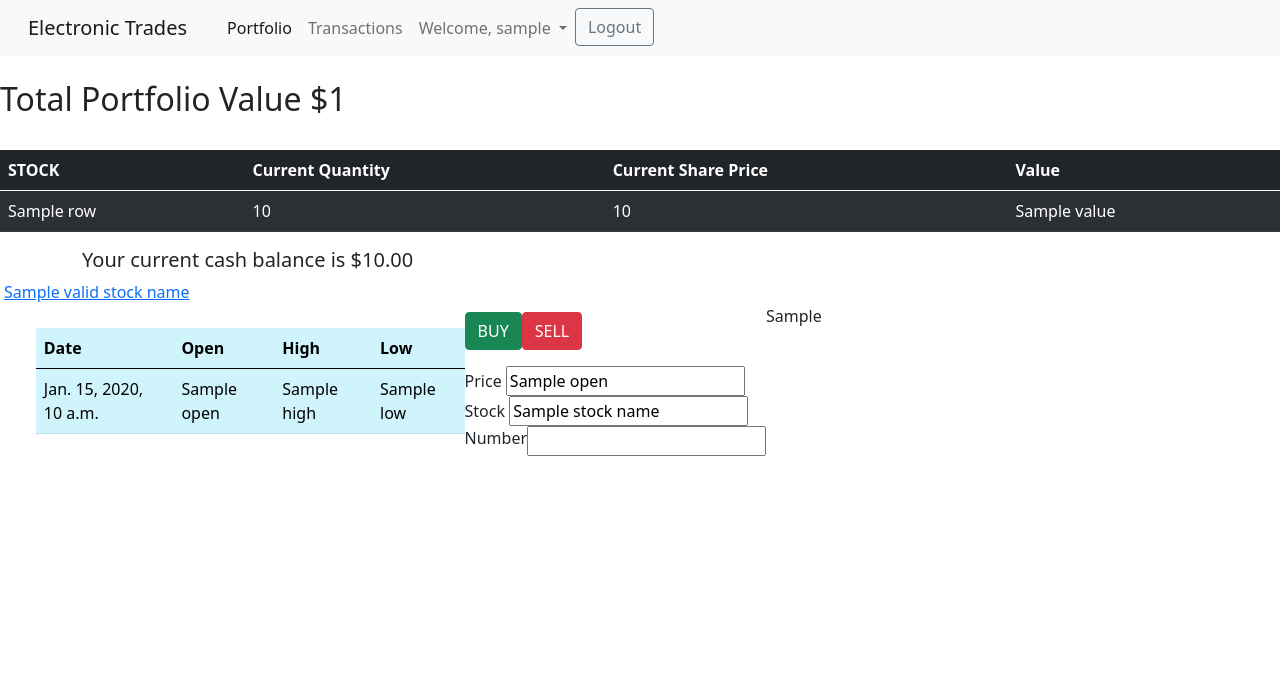
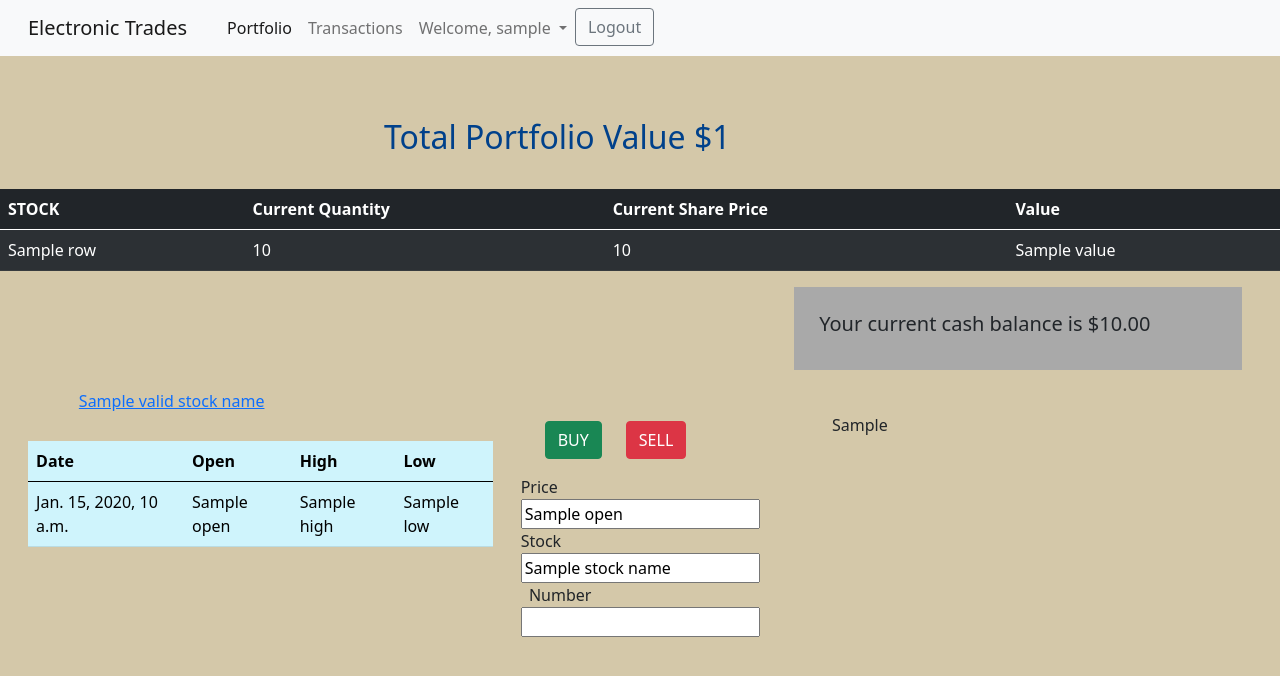
Before and after one commit to wwhite13sub/StockTradings, a Django app: template trade/templates/portfolio.html in a window 1280 px wide. Shown: the top 676 px of the page. Run offline with Django 3.2, Linux system fonts and the light colour scheme; a user stored in the database is signed in; tables that the repository leaves empty hold one stand-in row (values such as "Sample post"); the template is opened without the code that fills it: values that come from a table or form of the project are taken from there, most other values are stand-ins (such as "Sample title", 1, 10 or a date in 2020).

Commit message:
updating portfolio page

```diff
--- a/trade/static/css/portfolio.css
+++ b/trade/static/css/portfolio.css
@@ -1,3 +1,51 @@
+.bals {
+    margin-left: 15%;
+    margin-top: 3%;
+    color:rgb(0, 65, 139);
+}
+
 .error_mss {
     color: red;
 }
+.info{
+    padding: 8%;
+}
+.purchase>input {
+    width:2%;
+}
+.num {
+    margin-right:70%;
+}
+
+@media only screen and (min-width: 992px) {
+    body {
+        background-color: rgb(212, 200, 169);
+    }
+    .bals {
+        margin-left: 30%;
+        margin-top: 3%;
+        color:rgb(0, 65, 139);
+    }
+    .cash {
+        margin-left: 62%;
+        background-color: darkgray;
+        padding:2%;
+        width: 35%;
+    }
+    .info{
+        padding: 3%;
+    }
+    .error_mss {
+        color: red;
+    }
+    .choice {
+        margin-left: 8%;
+        margin-top: 2%;
+    }
+    .purchase>input {
+        width:2%;
+    }
+    .num {
+        margin-right:70%;
+    }
+}
--- a/trade/templates/portfolio.html
+++ b/trade/templates/portfolio.html
@@ -5,7 +5,7 @@
 {% load static %}
 <link rel="stylesheet" href="{% static 'css/portfolio.css' %}">
 <br>
-<h2>Total Portfolio Value ${{ total_portfolio_value }}</h2>
+<h2 class="bals">Total Portfolio Value ${{ total_portfolio_value }}</h2>
 <br>
 <div>
 <table class="table table-dark table-striped">
@@ -29,7 +29,7 @@
 </tbody>
 </table>
 </div>
-    <div class="container">
+    <div class="container cash">
         <h5> Your current cash balance is ${{ user.userprofile.balance}}</h5>
     </div>
 
@@ -51,7 +51,7 @@
 
     <div class="d-none flex-column justify-content-center align-items-start">
         <div>
-        <label for="current_shares">Current Quanity</label>
+        <label for="current_shares">Current Quantity</label>
         <input id="currrent_shares" type="text" name="current_shares" value="{{ current_shares }}" readonly />
         </div>
 
@@ -69,15 +69,14 @@
 
 
 <div class="d-flex flex-column flex-md-row justify-content-center align-items-start">
-<div class="w-50">
+<div class="w-70 info">
     <table class="table table-info table-hover">
         <thead>
         <tr>
             <th>Date</th>
             <th>Open</th>
             <th>High</th>
-            <th>Low</th><br>
-
+            <th>Low</th>
         </tr>
         </thead>
 
@@ -88,7 +87,6 @@
             <td>{{ row.open }}</td>
             <td>{{ row.high }}</td>
             <td>{{ row.low }}</td>
-
         </tr>
         {% endfor %}
         </tbody>
@@ -101,10 +99,11 @@
     {% csrf_token %}
         <div class="d-flex flex-column justify-content-center align-items-start ml-3">
             <div class="d-flex flex-row justify-content-center align-items-center mb-3 ml-1">
-                <input class="btn btn-success ml-2 mr-2" type="submit" name="transaction_type" value="BUY" />
+                <input class="btn btn-success ml-2 mr-2 mx-4" type="submit" name="transaction_type" value="BUY" />
                 <input class="btn btn-danger" type="submit" name="transaction_type" value="SELL" />
             </div>
-            <div>
+            <div class="purchase">
+                <div>
                 <label for="stock_price">Price</label>
                 <input id="stock_price" type="text" name="stock_price" value="{{ stock_data.open }}" readonly />
             </div>
@@ -113,7 +112,8 @@
                 <input id="stock_name" type="text" name="stock_name" value="{{ stock_name }}" readonly />
             </div>
             <div class="d-flex flex-row justify-content-center">
-                <div class="">Number</div>
+                <div class="num">Number</div>
+                </div>
                     <div>
                         {{ transactions_form.num_of_shares }}
                     <div class="error_mss">{{ transactions_form.num_of_shares.errors }}</div>
@@ -125,7 +125,7 @@
 </div>
 
 
-<div class="d-flex flex-column justify-content-center align-items-start ml-0">
+<div class="d-flex flex-column justify-content-center align-items-start mx-5">
 <div class="graph">{{ historical_data_div | safe }}</div>
 
 
```
